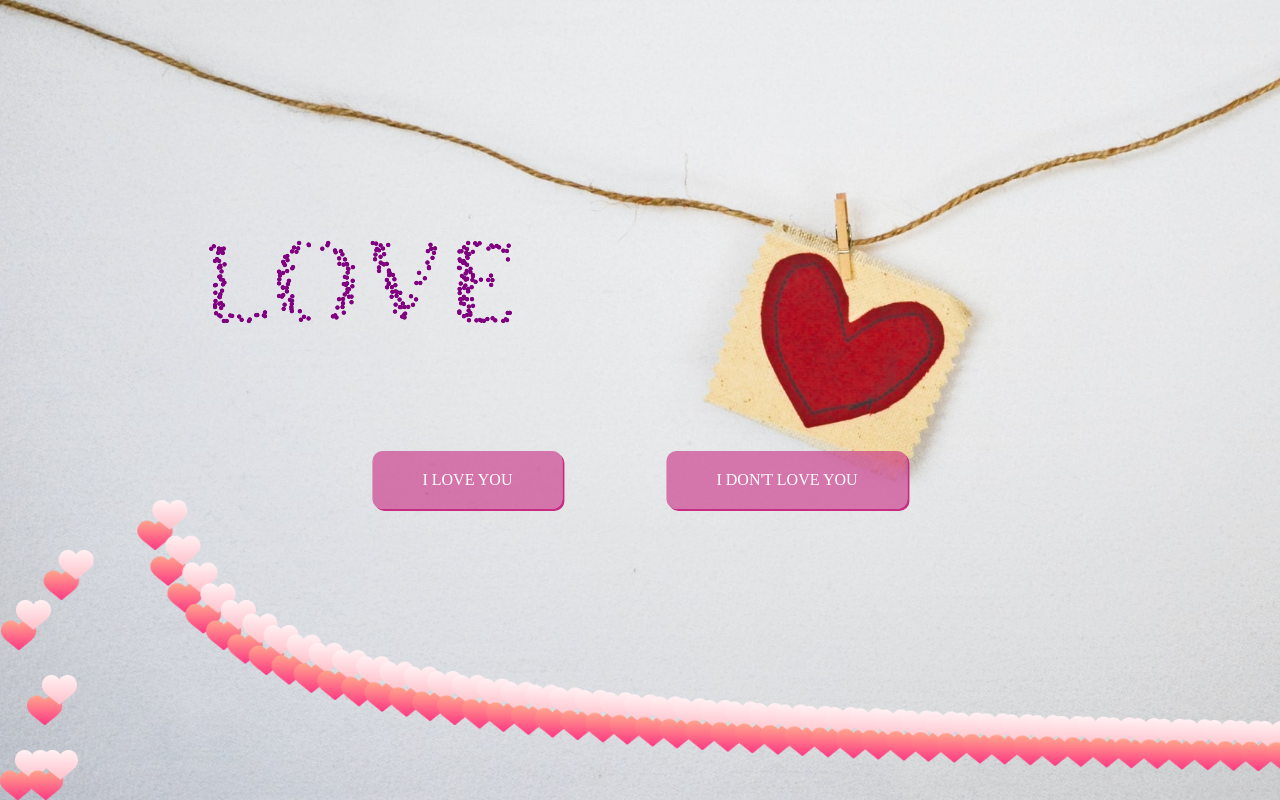
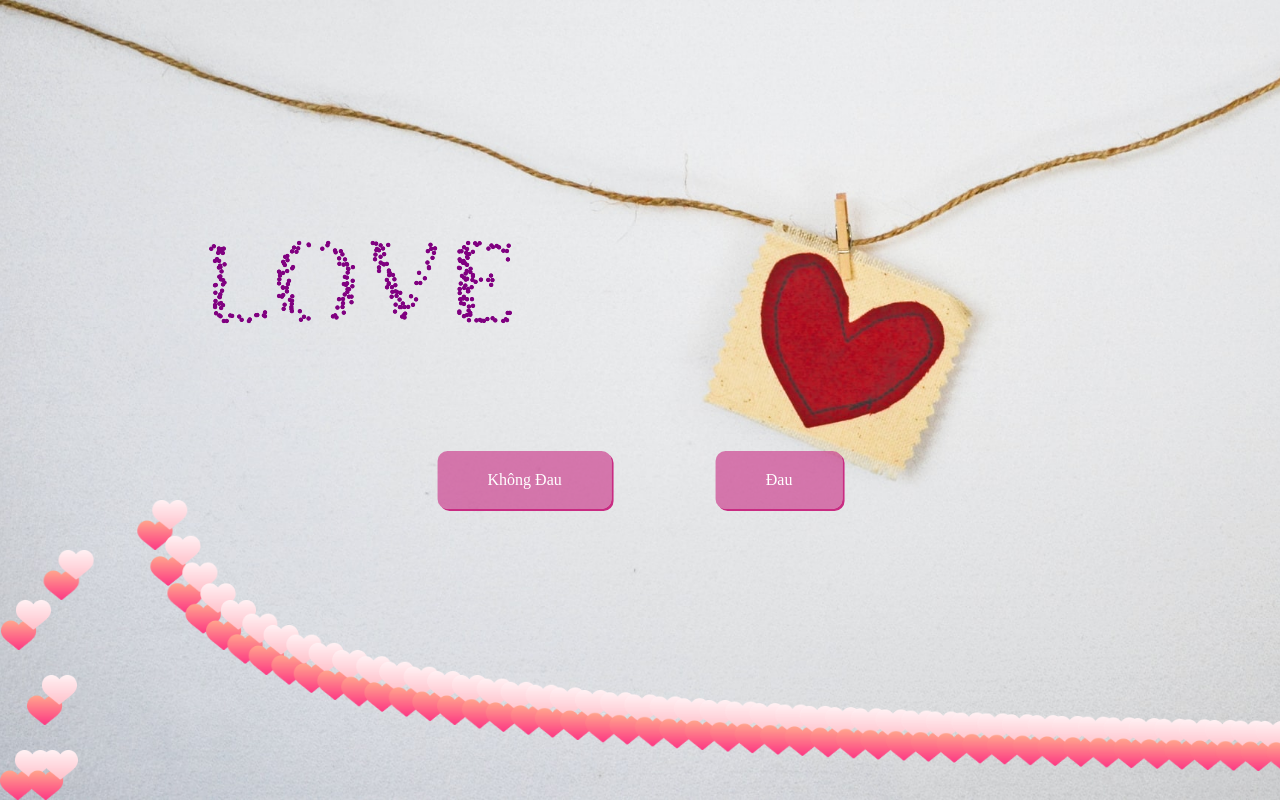
Before and after one commit to TheStupidKid/Trung-, a plain HTML site: page index.html in a window 1280 px wide. Drawn offline with Linux system fonts and the light colour scheme; animation ran at ten frames a second.

Commit message:
Add files via upload

```diff
--- a/index.html
+++ b/index.html
@@ -14,15 +14,15 @@
             <div class="wrapper__love-text"></div>
         </div>
         <div class="button">
-            <button class="button-style button__accept">I LOVE YOU</button>
-            <button class="button-style button__refuse">I DON'T LOVE YOU</button>
+            <button class="button-style button__accept">Không Đau</button>
+            <button class="button-style button__refuse">Đau</button>
         </div>
     </main>
 
     <div class="popup">
         <div class="popup-detail">
-            <p>PA nghỉ ngơi đi cho khỏe nè. Yêu PA, nhớ cùng Nam tìm cho đần cô ny xịn xò nha ! </p>
-        <button class="button-style close">I love you</button>
+            <p>Anh thương đau lắm đúng k anh ở bên cạnh nè nên đừng lo quá nha </p>
+        <button class="button-style close">Không Đau</button>
         </div>
     </div>
     <audio controls>
```
